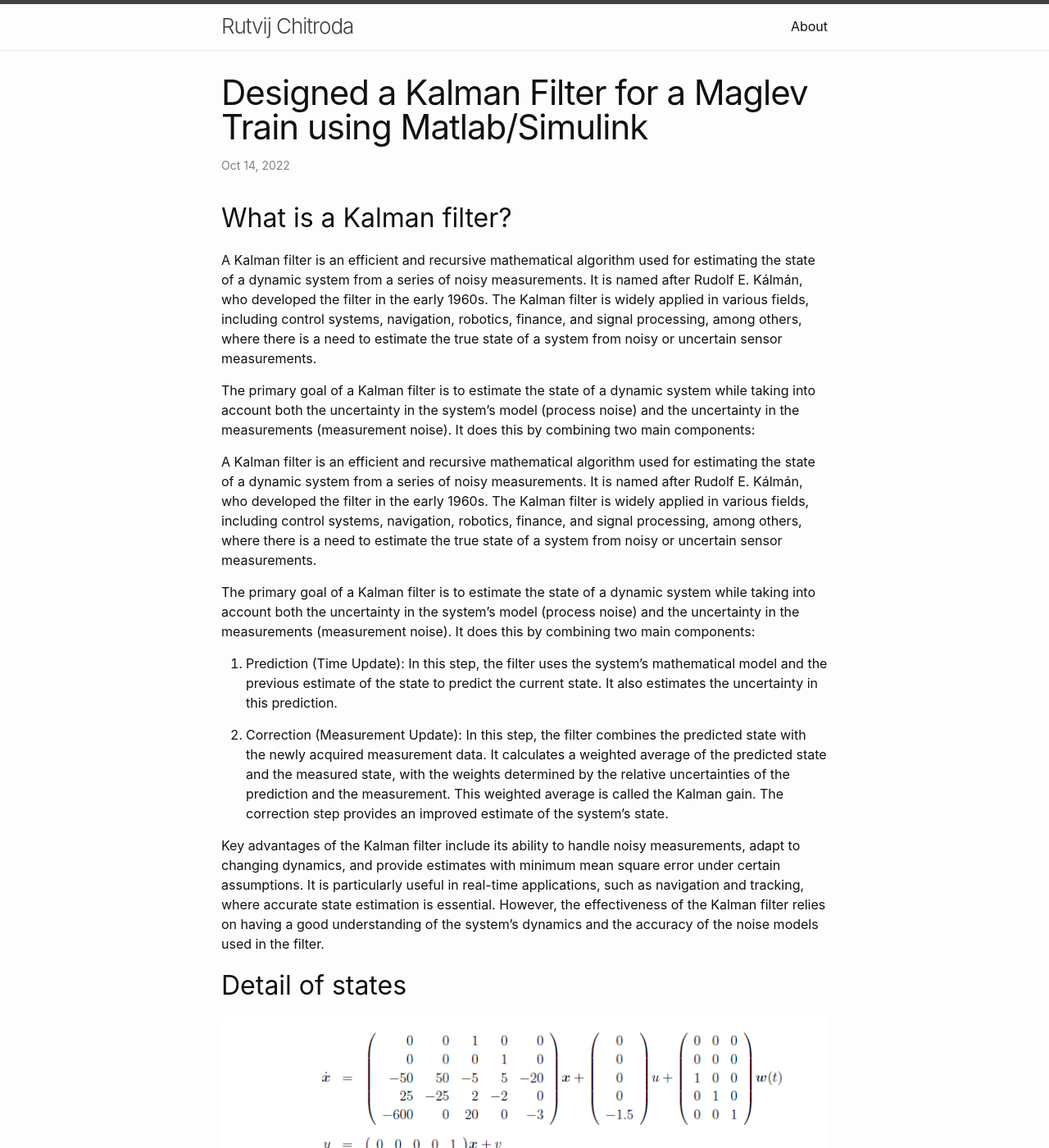
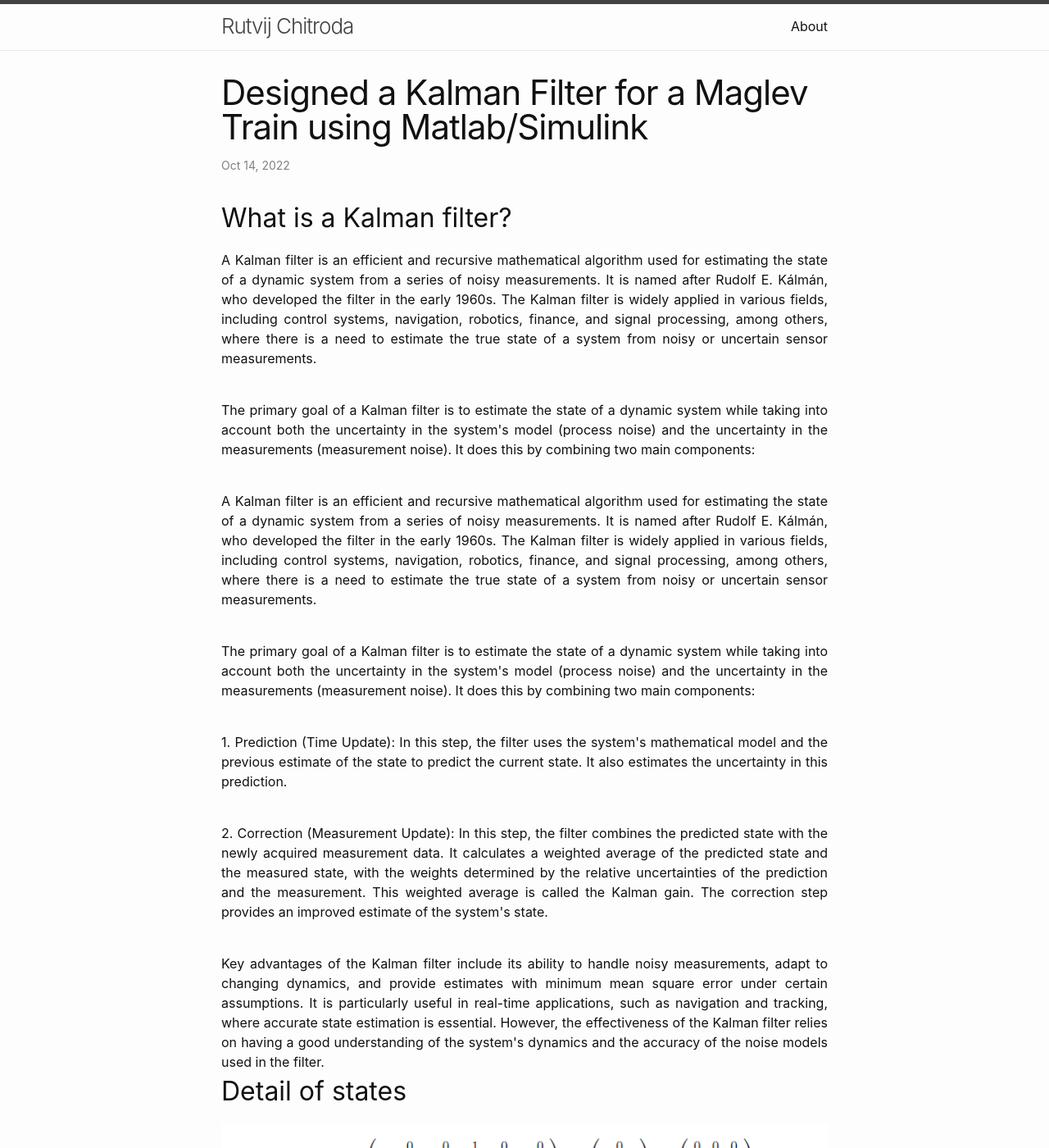
Before and after one commit to rutvij1997/my_blog, a Jekyll site: the page built from blog-kalman/_posts/2022-10-14-Kalman.markdown, in a window 1280 px wide and 1400 px high. Shown: the whole window at 82% size. Built offline with Jekyll 4.4.1, drawn with Linux system fonts in a browser that asks for light colours.

Commit message:
updated kalman_blog

```diff
--- a/blog-kalman/_posts/2022-10-14-Kalman.markdown
+++ b/blog-kalman/_posts/2022-10-14-Kalman.markdown
@@ -7,20 +7,36 @@ categories: jekyll update
 
 ## What is a Kalman filter?
 
-A Kalman filter is an efficient and recursive mathematical algorithm used for estimating the state of a dynamic system from a series of noisy measurements. It is named after Rudolf E. Kálmán, who developed the filter in the early 1960s. The Kalman filter is widely applied in various fields, including control systems, navigation, robotics, finance, and signal processing, among others, where there is a need to estimate the true state of a system from noisy or uncertain sensor measurements.
+<div style="text-align: justify;">
+   A Kalman filter is an efficient and recursive mathematical algorithm used for estimating the state of a dynamic system from a series of noisy measurements. It is named after Rudolf E. Kálmán, who developed the filter in the early 1960s. The Kalman filter is widely applied in various fields, including control systems, navigation, robotics, finance, and signal processing, among others, where there is a need to estimate the true state of a system from noisy or uncertain sensor measurements.
+</div>
+<br>
+<div style="text-align: justify;">
+   The primary goal of a Kalman filter is to estimate the state of a dynamic system while taking into account both the uncertainty in the system's model (process noise) and the uncertainty in the measurements (measurement noise). It does this by combining two main components:
+</div>
+<br>
+<div style="text-align: justify;">
+   A Kalman filter is an efficient and recursive mathematical algorithm used for estimating the state of a dynamic system from a series of noisy measurements. It is named after Rudolf E. Kálmán, who developed the filter in the early 1960s. The Kalman filter is widely applied in various fields, including control systems, navigation, robotics, finance, and signal processing, among others, where there is a need to estimate the true state of a system from noisy or uncertain sensor measurements.
+</div>
+<br>
+<div style="text-align: justify;">
+   The primary goal of a Kalman filter is to estimate the state of a dynamic system while taking into account both the uncertainty in the system's model (process noise) and the uncertainty in the measurements (measurement noise). It does this by combining two main components:
+</div>
 
-The primary goal of a Kalman filter is to estimate the state of a dynamic system while taking into account both the uncertainty in the system's model (process noise) and the uncertainty in the measurements (measurement noise). It does this by combining two main components:
+<br>
+<div style="text-align: justify;">
+   1. Prediction (Time Update): In this step, the filter uses the system's mathematical model and the previous estimate of the state to predict the current state. It also estimates the uncertainty in this prediction.
+</div>
+<br>
 
+<div style="text-align: justify;">
+   2. Correction (Measurement Update): In this step, the filter combines the predicted state with the newly acquired measurement data. It calculates a weighted average of the predicted state and the measured state, with the weights determined by the relative uncertainties of the prediction and the measurement. This weighted average is called the Kalman gain. The correction step provides an improved estimate of the system's state.
+</div>
+<br>
+<div style="text-align: justify;">
+   Key advantages of the Kalman filter include its ability to handle noisy measurements, adapt to changing dynamics, and provide estimates with minimum mean square error under certain assumptions. It is particularly useful in real-time applications, such as navigation and tracking, where accurate state estimation is essential. However, the effectiveness of the Kalman filter relies on having a good understanding of the system's dynamics and the accuracy of the noise models used in the filter.
+</div>
 
-A Kalman filter is an efficient and recursive mathematical algorithm used for estimating the state of a dynamic system from a series of noisy measurements. It is named after Rudolf E. Kálmán, who developed the filter in the early 1960s. The Kalman filter is widely applied in various fields, including control systems, navigation, robotics, finance, and signal processing, among others, where there is a need to estimate the true state of a system from noisy or uncertain sensor measurements.
-
-The primary goal of a Kalman filter is to estimate the state of a dynamic system while taking into account both the uncertainty in the system's model (process noise) and the uncertainty in the measurements (measurement noise). It does this by combining two main components:
-
-1. Prediction (Time Update): In this step, the filter uses the system's mathematical model and the previous estimate of the state to predict the current state. It also estimates the uncertainty in this prediction.
-
-2. Correction (Measurement Update): In this step, the filter combines the predicted state with the newly acquired measurement data. It calculates a weighted average of the predicted state and the measured state, with the weights determined by the relative uncertainties of the prediction and the measurement. This weighted average is called the Kalman gain. The correction step provides an improved estimate of the system's state.
-
-Key advantages of the Kalman filter include its ability to handle noisy measurements, adapt to changing dynamics, and provide estimates with minimum mean square error under certain assumptions. It is particularly useful in real-time applications, such as navigation and tracking, where accurate state estimation is essential. However, the effectiveness of the Kalman filter relies on having a good understanding of the system's dynamics and the accuracy of the noise models used in the filter.
 
 ## Detail of states
 
```
